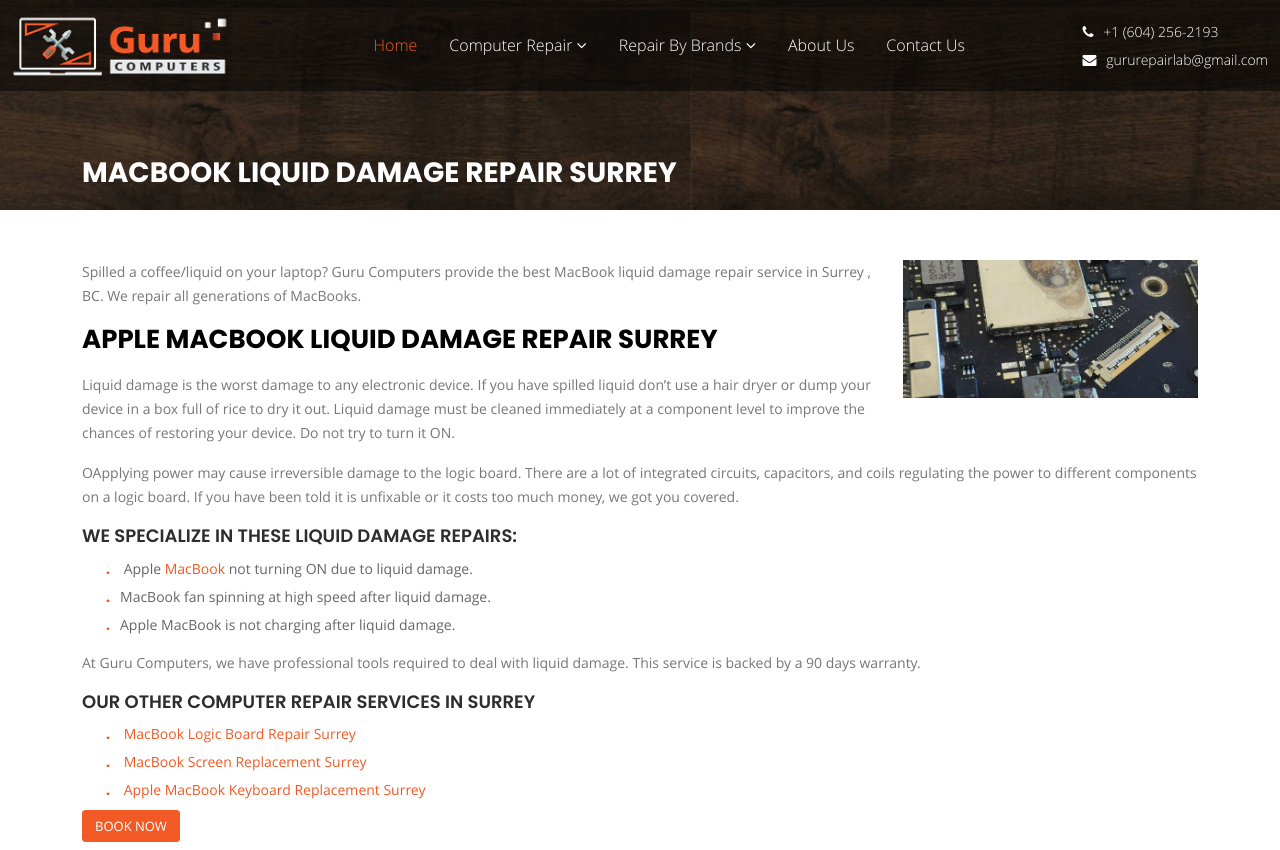
After one commit to tarunwadhwawins/guru-computers, a PHP site: page /macbook-liquid-damage-repair-surrey in a window 1280 px wide. The commit adds this page. Shown: the top 850 px of the page. Run offline with PHP 8.4, Linux system fonts and the light colour scheme; style sheets or scripts are compiled from the project's sources.

Commit message:
created macbook reapir surrey links

```diff
--- a/assets/css/style.css
+++ b/assets/css/style.css
@@ -145,7 +145,9 @@
   font-size: 22px;
   color: #fff;
   line-height: normal;
+  text-transform: none;
   margin: 0 20px 0px 0;
+  font-family: "open_sansregular";
 }
 @media (max-width: 991px) {
   .queriesAbout .yourComputer h4 {
@@ -242,8 +244,9 @@
 }
 .replacmentMacbook .logicboardRepair .repairButtonn .primaryButton {
   padding: 7px 12px;
-  font-family: "poppinsbold";
+  font-family: "open_sansbold";
   font-size: 13px;
+  line-height: 26px;
 }
 
 #deltaBg {
--- /dev/null
+++ b/macbook-liquid-damage-repair-surrey.php
@@ -0,0 +1,92 @@
+<!DOCTYPE html>
+<html lang="en">
+
+<head>
+    <title>MacBook Liquid Damage Repair Surrey</title>
+    <!-- Meta & Link Tags -->
+    <?php include_once('common/common-css.php'); ?>
+    <!--  -->
+</head>
+
+<body>
+    <!-- header -->
+    <?php include_once('common/header.php'); ?>
+    <!--  -->
+    <!-- Banner -->
+    <div class="repairBanner">
+        <div class="container">
+            <div class="row">
+                <div class="col-lg-12 col-sm-12">
+                    <h2 class="m-0">MACBOOK LIQUID DAMAGE REPAIR SURREY</h2>
+                </div>
+            </div>
+        </div>
+    </div>
+    <!--  -->
+    <!-- Apple-Macbbok screen replacement In Delta – Can we repair your laptop screen? -->
+    <section class="laptopProduct">
+        <div class="container">
+            <div class="row">
+                <div class="col-lg-12 col-md-12 col-sm-12">
+                    <div class="productContent">
+                        <img src="./assets/images/liquid-damageservice.jpg" alt="productImage">
+                    </div>
+                    <p>Spilled a coffee/liquid on your laptop? Guru Computers provide the best MacBook liquid damage repair service in <a href="javascript:void(0)"><span class="textt">Surrey </span></a> , BC. We repair all generations of MacBooks.</p>
+                    <h2>APPLE MACBOOK LIQUID DAMAGE REPAIR SURREY</h2>
+                    <p> Liquid damage is the worst damage to any electronic device. If you have spilled liquid don’t use a hair dryer or dump your device in a box full of rice to dry it out. Liquid damage must be cleaned immediately at a component level to
+                        improve the chances of restoring your device. Do not try to turn it ON.</p>
+                    <p> OApplying power may cause irreversible damage to the logic board. There are a lot of integrated circuits, capacitors, and coils regulating the power to different components on a logic board. If you have been told it is unfixable or
+                        it costs too much money, we got you covered.</p>
+                    <h3>We specialize in these liquid damage repairs:</h3>
+                    <div class="product-listing">
+                        <ul>
+                            <li> Apple <a href="javascript:void(0)"><span class="textt-theme">MacBook</span> </a>not turning ON due to liquid damage.</li>
+                            <li>MacBook fan spinning at high speed after liquid damage.</li>
+                            <li>Apple MacBook is not charging after liquid damage.</li>
+                        </ul>
+                    </div>
+                    <p>At Guru Computers, we have professional tools required to deal with liquid damage. This service is backed by a 90 days warranty.</p>
+                    <h3>Our Other Computer Repair Services In Surrey</h3>
+                    <div class="product-listing">
+                        <ul>
+                            <li><a href="javascript:void(0)"><span class="textt-theme"> MacBook Logic Board Repair Surrey </span></a></li>
+                            <li><a href="javascript:void(0)"><span class="textt-theme"> MacBook Screen Replacement Surrey </span></a></li>
+                            <li><a href="javascript:void(0)"><span class="textt-theme"> Apple MacBook Keyboard Replacement Surrey </span></a></li>
+
+                        </ul>
+                    </div>
+                    <div class="productBook">
+                        <h4><a class="primaryButton" href="javascript:void(0)" target="_blank">Book Now</a></h4>
+                    </div>
+                    <p><iframe loading="lazy" title="Best Apple MacBook Repair Service in Delta &amp; Surrey, BC - Guru Computers" width="640" height="360" src="https://www.youtube.com/embed/OhhJ6pcIUHY?feature=oembed" frameborder="0" allow="accelerometer; autoplay; clipboard-write; encrypted-media; gyroscope; picture-in-picture"
+                            allowfullscreen=""></iframe></p>
+                    <h4>GET DIRECTIONS fOR Laptop Screen replacement in Delta</h4>
+                    <p><iframe loading="lazy" style="border: 0;" src="https://www.google.com/maps/embed?pb=!1m18!1m12!1m3!1d83492.78682539408!2d-122.96089053075539!3d49.15976882074675!2m3!1f0!2f0!3f0!3m2!1i1024!2i768!4f13.1!3m3!1m2!1s0x5485d909135b5a27%3A0x42caa7bde48e26b9!2sGuru+Computers+-+Apple+MacBook+and+PC+Repair!5e0!3m2!1sen!2sca!4v1560834708665!5m2!1sen!2sca"
+                            width="800" height="400" frameborder="0" allowfullscreen="allowfullscreen"></iframe></p>
+                </div>
+            </div>
+        </div>
+    </section>
+    <!-- queries about your Computer/MacBook repair? -->
+    <section class="queriesAbout">
+        <div class="container">
+            <div class="row">
+                <div class="col-lg-12 col-md-12 col-sm-12">
+                    <div class="yourComputer d-flex align-items-center justify-content-center">
+                        <h4>Do you have any queries about your Computer/MacBook repair? </h4>
+                        <a class="btn secondaryButton" href="tel:+1 (604) 256-2193" target="_self" rel="noopener">Call  +1 (604) 256-2193</a>
+                    </div>
+                </div>
+            </div>
+        </div>
+    </section>
+    <!--  -->
+    <!-- footer -->
+    <?php include_once('common/footer.php'); ?>
+    <!--  -->
+    <!-- script -->
+    <?php include_once('common/common-js.php'); ?>
+    <!--  -->
+</body>
+
+</html>
--- a/macbook-repair-surrey.php
+++ b/macbook-repair-surrey.php
@@ -107,7 +107,7 @@
 Apple MacBook liquid Damage Repair Surrey
 Liquid damage is the worst damage to any electronic device. If you have spilled liquid don’t use a hair dryer or ...</p>
                         <div class="repairButtonn">
-                            <a class="primaryButton read-more" href="">MacBook Water Damage Repair Surrey</a>
+                            <a class="primaryButton read-more" href="./macbook-liquid-damage-repair-surrey">MacBook Water Damage Repair Surrey</a>
                         </div>
                     </div>
                 </div>
@@ -118,7 +118,7 @@
 Apple MacBook Keyboard Replacement Surrey
 Apple MacBook is designed with great quality keyboard however, sometimes a liquid spill can cause damage and ...</p>
                         <div class="repairButtonn">
-                            <a class="primaryButton read-more" href="">MacBook Keyboard Replacement Surrey</a>
+                            <a class="primaryButton read-more" href="./macbook-keyboard-replacement-surrey">MacBook Keyboard Replacement Surrey</a>
                         </div>
                     </div>
                 </div>
--- a/scss/style.scss
+++ b/scss/style.scss
@@ -159,7 +159,9 @@
             font-size: 22px;
             color: $primary-contrast-color;
             line-height: normal;
+            text-transform: none;
             margin: 0 20px 0px 0;
+            font-family: 'open_sansregular';
             @media(max-width: 991px) {
                 font-size: 17px;
                 margin: 5px 0 15px 0;
@@ -260,8 +262,9 @@
         .repairButtonn {
             .primaryButton {
                 padding: 7px 12px;
-                font-family: 'poppinsbold';
+                font-family: 'open_sansbold';
                 font-size: 13px;
+                line-height: 26px;
             }
         }
     }
```
Also changed, not shown: macbook-keyboard-replacement-surrey.php (added, +85 -0 lines).
